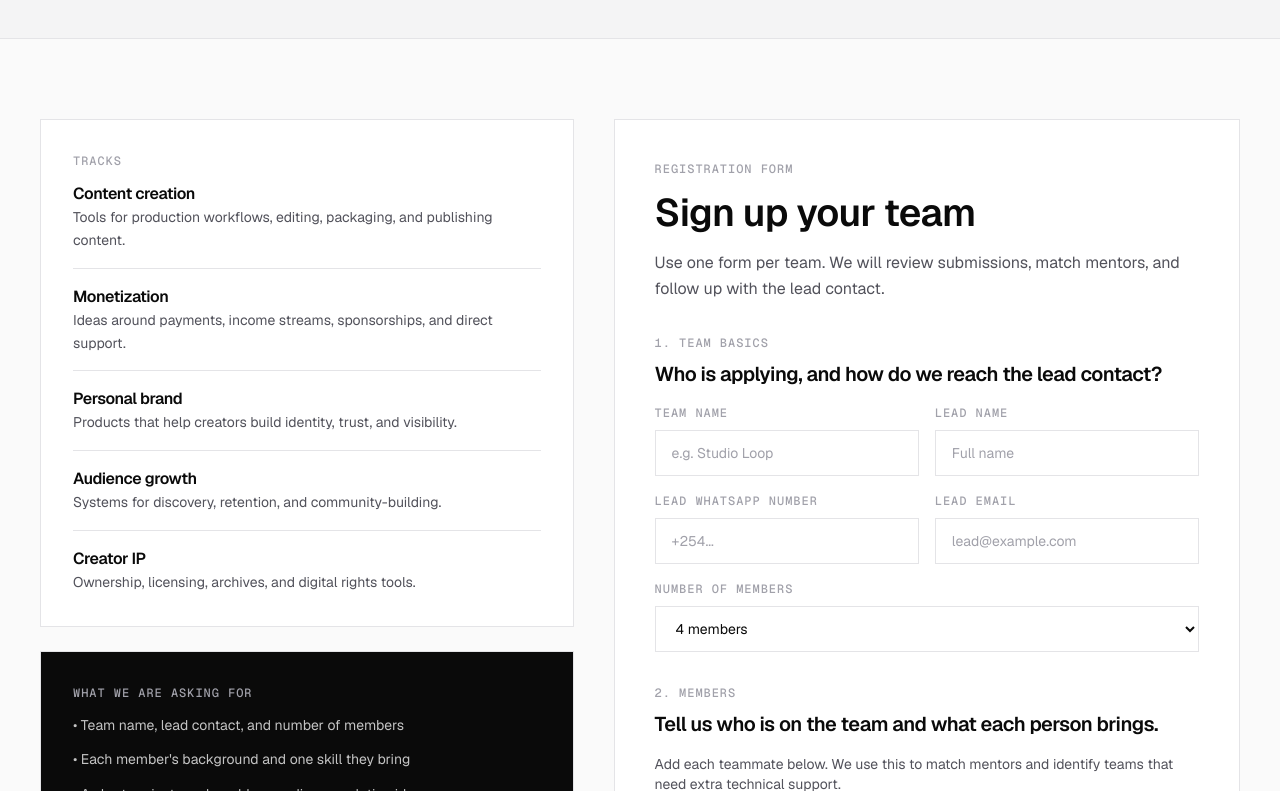
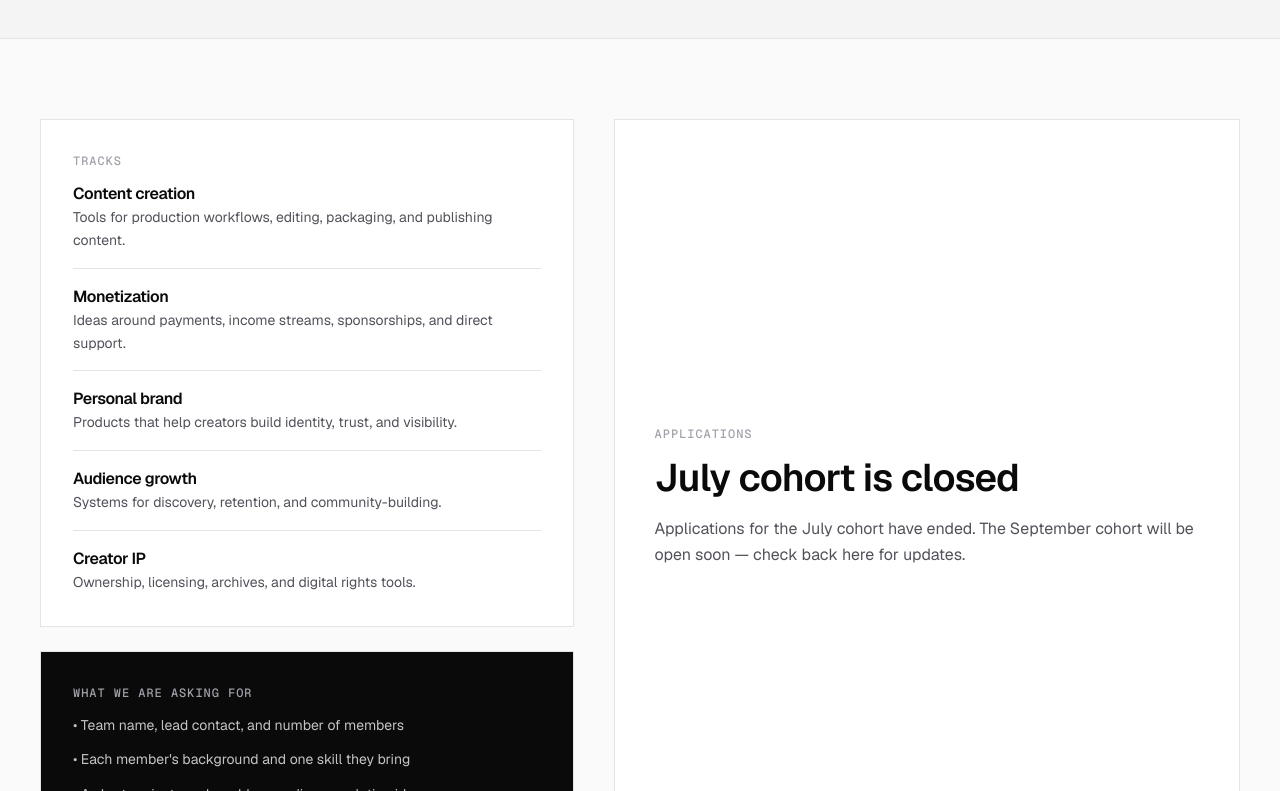
Before and after one commit to NallaLabs/nallalabs, a Next.js app: page /events/tech-for-media-2026 in a window 1280 px wide. Shown: the part 2329-3120 px from the top of the page. Built offline with nearby package versions, Linux system fonts and the light colour scheme.

Commit message:
Close July cohort registration, announce September cohort coming soon

```diff
--- a/app/events/tech-for-media-2026/page.tsx
+++ b/app/events/tech-for-media-2026/page.tsx
@@ -1,7 +1,6 @@
 import type { Metadata } from "next";
 import Image from "next/image";
 import { Sparkles } from "lucide-react";
-import { TechForMediaRegistrationForm } from "@/components/sections/TechForMediaRegistrationForm";
 
 const title = "Tech for Media Exhibition Programme 2026";
 const description =
@@ -184,17 +183,12 @@ export default function TechForMedia2026Page() {
                 </div>
               </aside>
 
-              <div className="border border-[#E4E4E7] bg-white p-6 sm:p-8 lg:p-10">
-                <div className="mb-8">
-                  <p className="label-mono text-[#1D4ED8] mb-3">Registration form</p>
-                  <h2 className="text-h2 text-[#0A0A0A] mb-4">Sign up your team</h2>
-                  <p className="text-[#52525B] leading-relaxed max-w-2xl">
-                    Use one form per team. We will review submissions, match mentors, and follow up with
-                    the lead contact.
-                  </p>
-                </div>
-
-                <TechForMediaRegistrationForm />
+              <div className="border border-[#E4E4E7] bg-white p-6 sm:p-8 lg:p-10 flex flex-col items-start justify-center min-h-[240px]">
+                <p className="label-mono text-[#1D4ED8] mb-3">Applications</p>
+                <h2 className="text-h2 text-[#0A0A0A] mb-4">July cohort is closed</h2>
+                <p className="text-[#52525B] leading-relaxed max-w-2xl">
+                  Applications for the July cohort have ended. The September cohort will be open soon — check back here for updates.
+                </p>
               </div>
             </div>
           </div>
```
